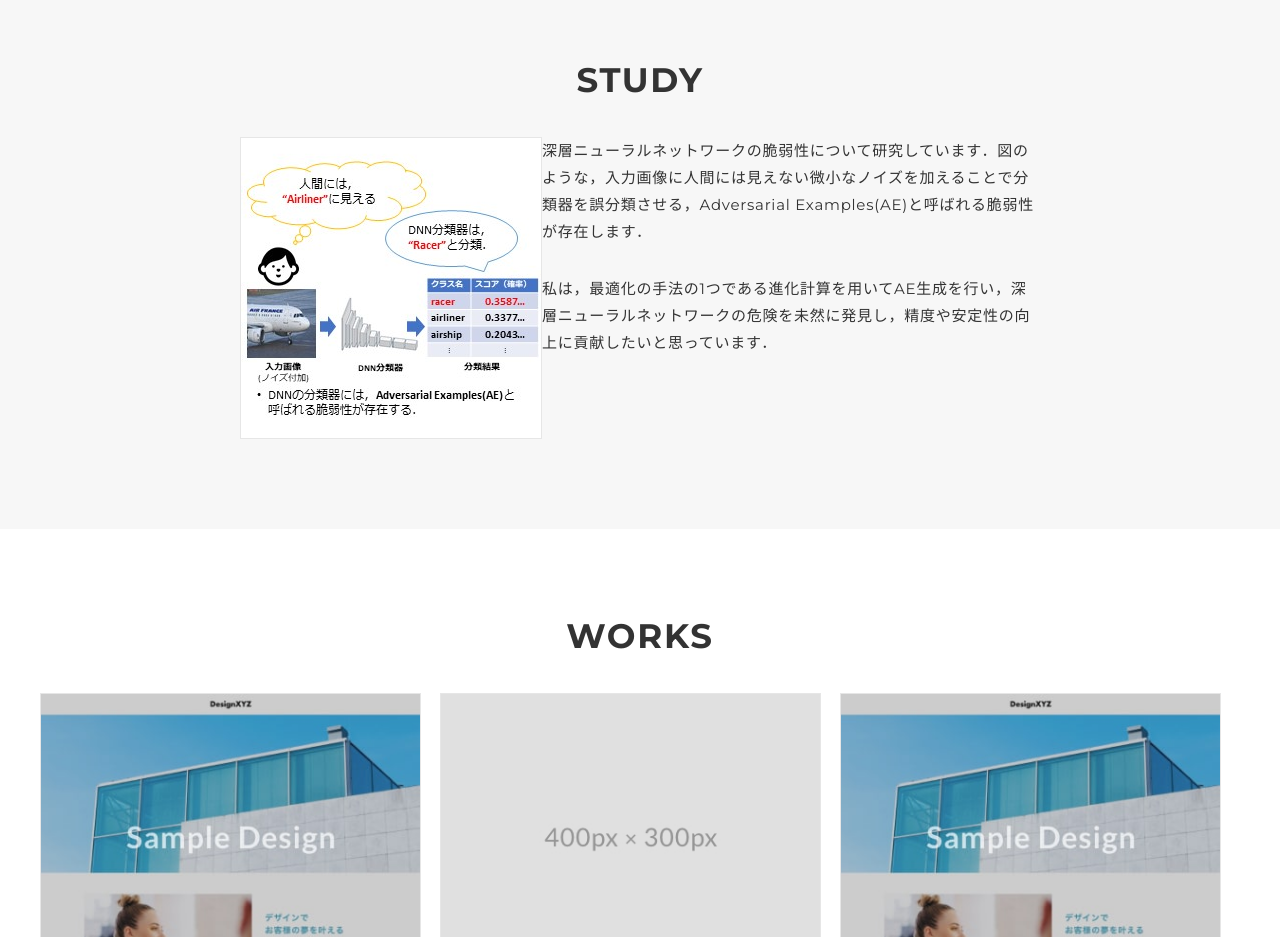
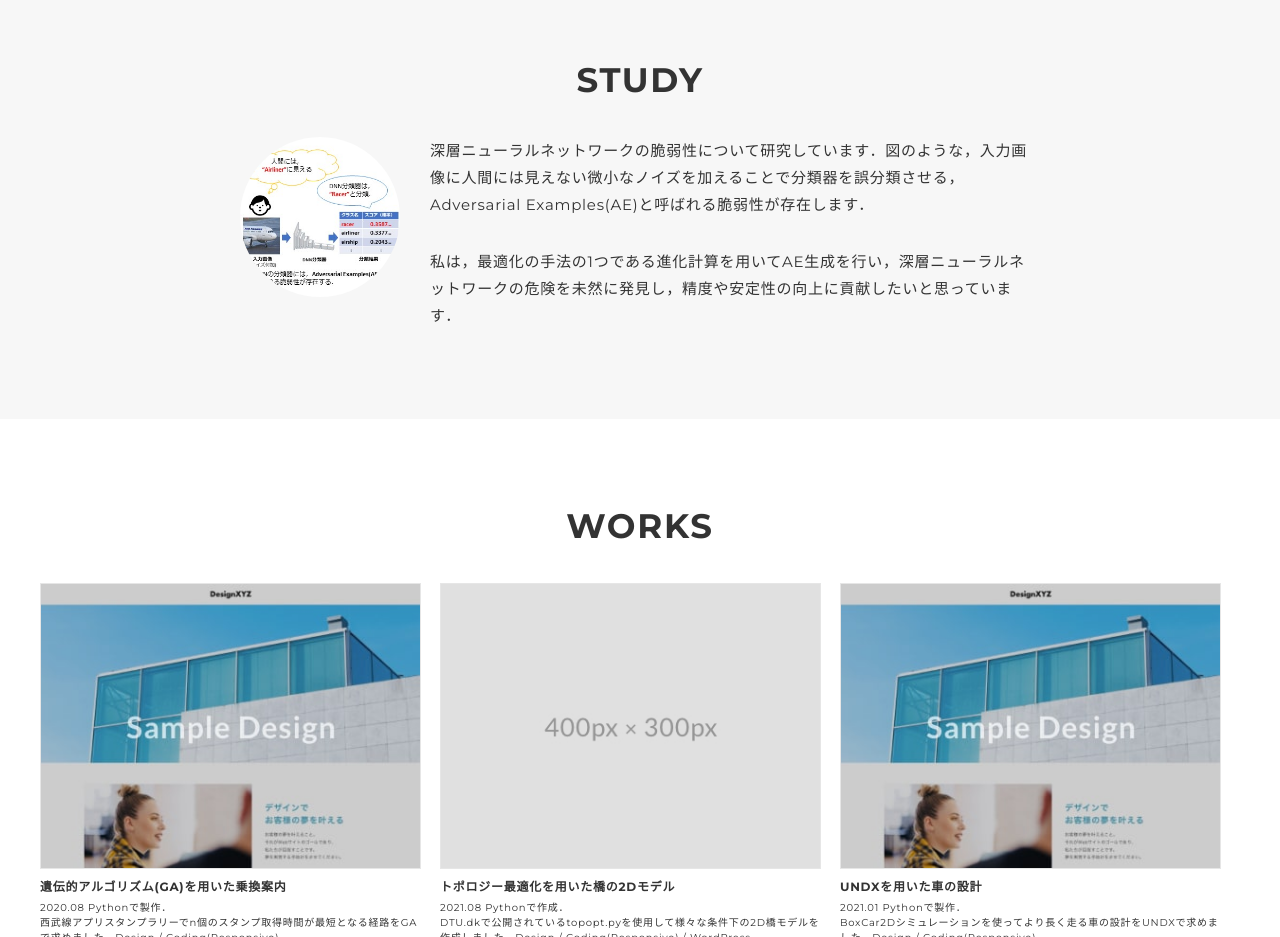
Before and after one commit to aTajima98/portf, a plain HTML site: page index.html in a window 1280 px wide. Shown: the part 780-1717 px from the top of the page. Drawn offline with nearby package versions, Linux system fonts and the light colour scheme.

Commit message:
Update index.html

```diff
--- a/index.html
+++ b/index.html
@@ -60,7 +60,9 @@
         <div class="container">
           <h2 class="title">STUDY</h2>
           <div class="profile">
-            <div class="works-img"><img src="img/study.bmp" alt="" /></div>
+            <p class="profile-img">
+              <img src="img/study.bmp" alt="">
+            </p>
             <div class="profile-body">
               <p>
                 深層ニューラルネットワークの脆弱性について研究しています．図のような，入力画像に人間には見えない微小なノイズを加えることで分類器を誤分類させる，Adversarial Examples(AE)と呼ばれる脆弱性が存在します．
```
